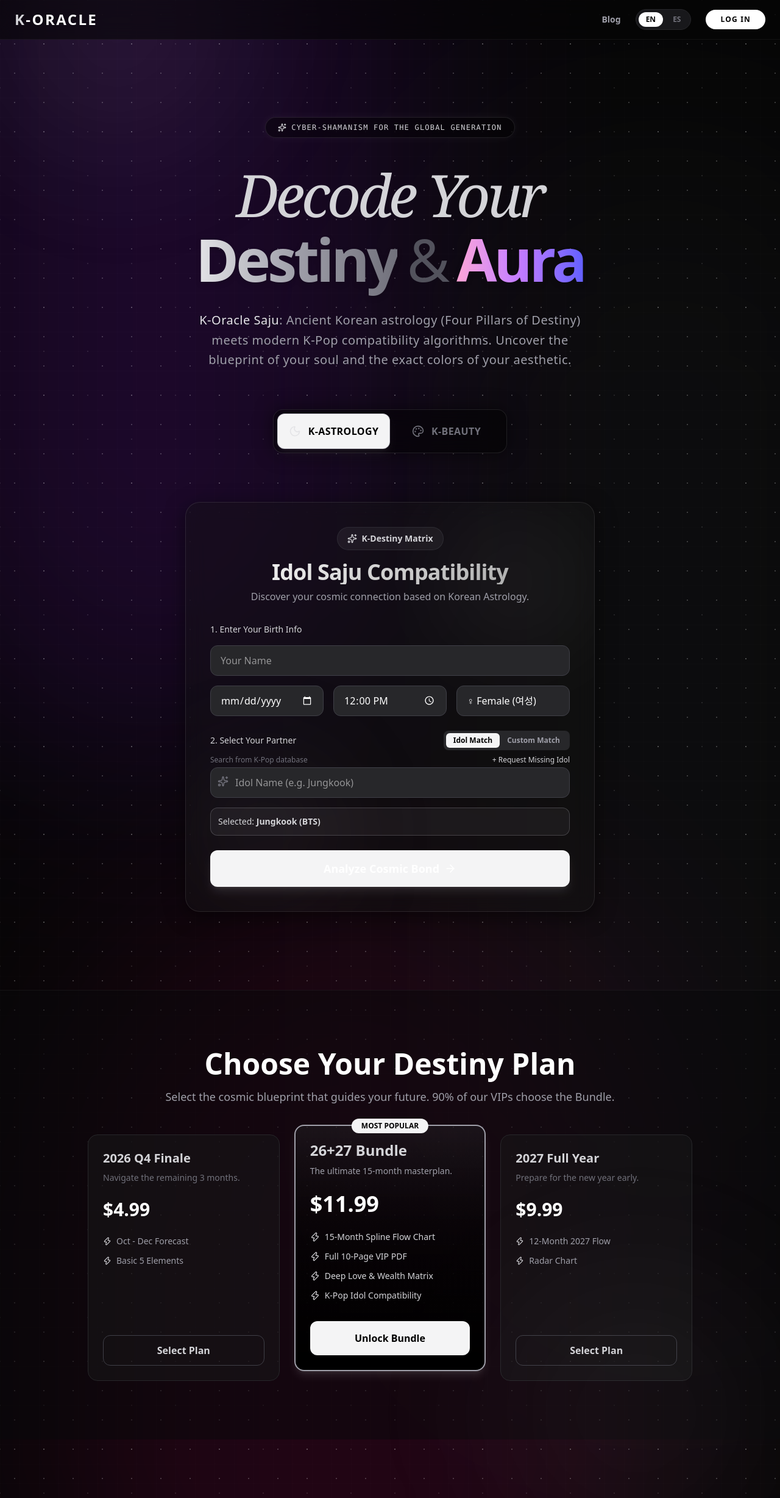
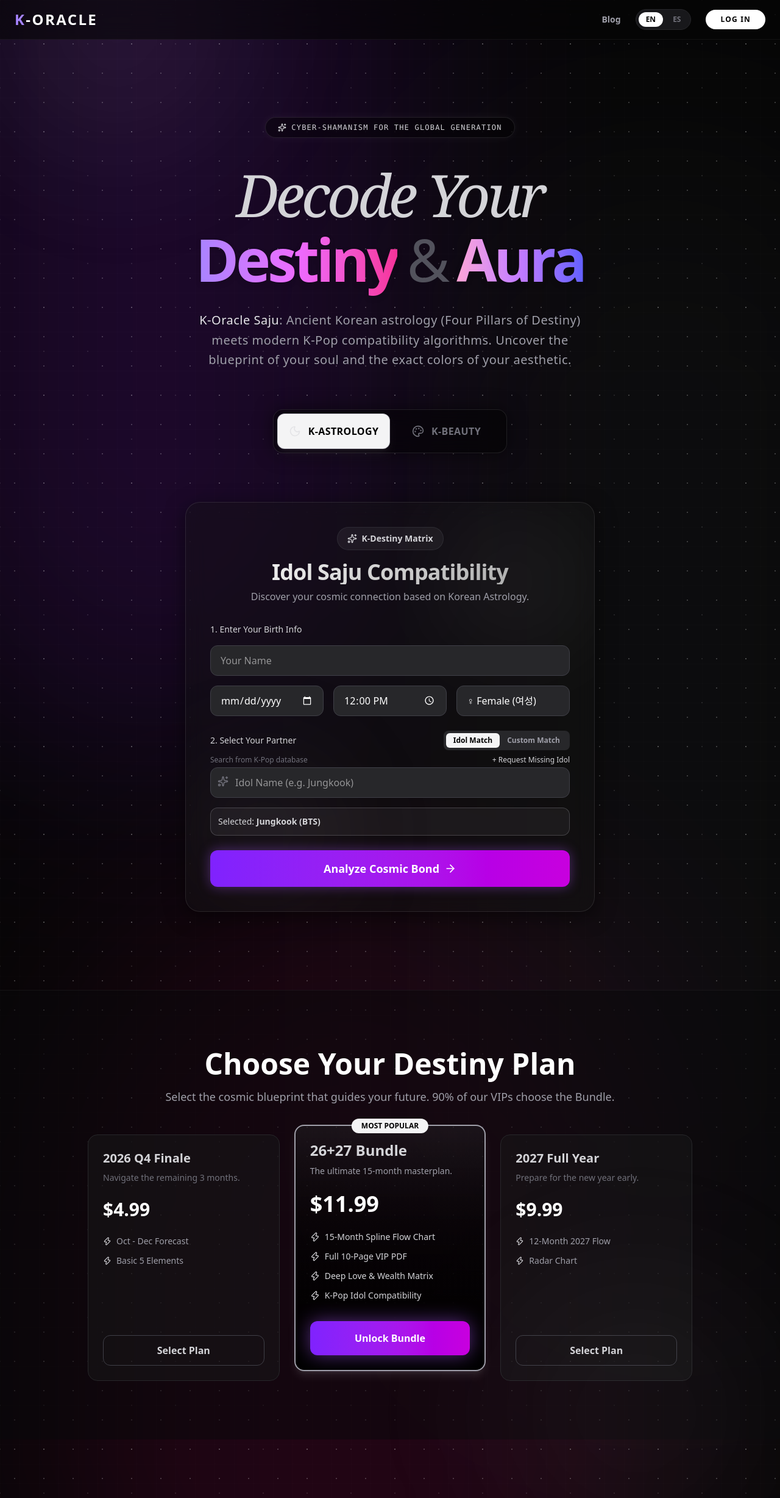
Before and after one commit to cwjung77-glitch/K-oracle, a Next.js app: page / in a window 1280 px wide. Shown: the whole page at 61% size. Built offline with nearby package versions, Linux system fonts and the light colour scheme.

Commit message:
fix(design): properly apply cyber purple accent and fix white-on-white buttons, repairing utf8 encoding corruption from previous commit

```diff
--- a/src/app/page.js
+++ b/src/app/page.js
@@ -78,7 +78,7 @@
       <nav className="fixed w-full top-0 z-50 border-b border-white/5 bg-[#050505]/60 backdrop-blur-xl">
         <div className="max-w-7xl mx-auto px-6 h-16 flex items-center justify-between">
           <div className="text-xl md:text-2xl font-black tracking-widest cursor-pointer whitespace-nowrap" onClick={handleLogoClick}>
-            <span className="text-zinc-300">K</span>-ORACLE
+            <span className="text-violet-400">K</span>-ORACLE
           </div>
           <div className="flex items-center gap-6">
             <Link href="/blog" className="text-sm font-bold text-zinc-400 hover:text-white transition-colors">Blog</Link>
@@ -112,7 +112,7 @@
 
         <h1 className="text-[11vw] sm:text-6xl md:text-8xl font-black leading-[1.1] tracking-tighter mb-8">
           <span className="block text-zinc-300 font-serif italic font-medium">Decode Your</span>
-          <span className="text-transparent bg-clip-text bg-gradient-to-r from-zinc-200 via-zinc-400 to-zinc-500 drop-shadow-lg">Destiny</span>
+          <span className="text-transparent bg-clip-text bg-gradient-to-r from-violet-400 via-fuchsia-400 to-pink-500 drop-shadow-lg">Destiny</span>
           <span className="text-zinc-600 font-sans font-light mx-1 sm:mx-4">&</span>
           <span className="text-transparent bg-clip-text bg-gradient-to-r from-pink-300 via-purple-400 to-indigo-500 drop-shadow-lg">Aura</span>
         </h1>
@@ -231,7 +231,7 @@
                       <li className="flex gap-2 items-start"><Zap size={16} className="text-zinc-300 flex-shrink-0 mt-0.5" /> Deep Love & Wealth Matrix</li>
                       <li className="flex gap-2 items-start"><Zap size={16} className="text-zinc-300 flex-shrink-0 mt-0.5" /> K-Pop Idol Compatibility</li>
                     </ul>
-                    <button onClick={() => { setSelectedPlan("bundle"); setShowCheckout(true); }} className="w-full py-4 rounded-xl bg-zinc-100 text-black font-black hover:bg-white transition-colors shadow-lg shadow-black/50">Unlock Bundle</button>
+                    <button onClick={() => { setSelectedPlan("bundle"); setShowCheckout(true); }} className="w-full py-4 rounded-xl bg-gradient-to-r from-violet-600 to-fuchsia-600 hover:from-violet-500 hover:to-fuchsia-500 text-white font-black transition-colors shadow-[0_0_30px_rgba(168,85,247,0.5)]">Unlock Bundle</button>
                   </div>
 
                   {/* Tier 2: 2027 */}
--- a/src/components/features/SajuCompatibility.jsx
+++ b/src/components/features/SajuCompatibility.jsx
@@ -383,7 +383,7 @@
             <button
               onClick={handleAnalyze}
               disabled={loading}
-              className="w-full py-4 mt-4 bg-zinc-100 hover:bg-white text-black text-white font-black rounded-xl text-base sm:text-lg flex items-center justify-center gap-2 transition-all shadow-lg shadow-white/10 disabled:opacity-50"
+              className="w-full py-4 mt-4 bg-gradient-to-r from-violet-600 to-fuchsia-600 hover:from-violet-500 hover:to-fuchsia-500 text-white font-black rounded-xl text-base sm:text-lg flex items-center justify-center gap-2 transition-all shadow-[0_0_20px_rgba(168,85,247,0.4)] disabled:opacity-50"
             >
               {loading ? (
                 <span className="animate-pulse">Reading the Stars...</span>
@@ -521,7 +521,7 @@
                     </div>
                   </div>
 
-                  <button onClick={() => { localStorage.setItem('idolName', selectedIdol.name); if(onUnlockPremium) onUnlockPremium(); else alert('Premium feature unavailable.'); }} className="w-full mb-4 py-5 bg-zinc-100 hover:bg-white text-black font-black rounded-2xl text-lg sm:text-xl flex items-center justify-center gap-2 transition-all shadow-xl shadow-white/20 hover:scale-[1.02]">
+                  <button onClick={() => { localStorage.setItem('idolName', selectedIdol.name); if(onUnlockPremium) onUnlockPremium(); else alert('Premium feature unavailable.'); }} className="w-full mb-4 py-5 bg-gradient-to-r from-violet-600 to-fuchsia-600 hover:from-violet-500 hover:to-fuchsia-500 text-white font-black rounded-2xl text-lg sm:text-xl flex items-center justify-center gap-2 transition-all shadow-[0_0_30px_rgba(168,85,247,0.4)] hover:scale-[1.02]">
                     Unlock Deep Chemistry Report ($4.99)
                   </button>
                   <div className="flex gap-4">
```
